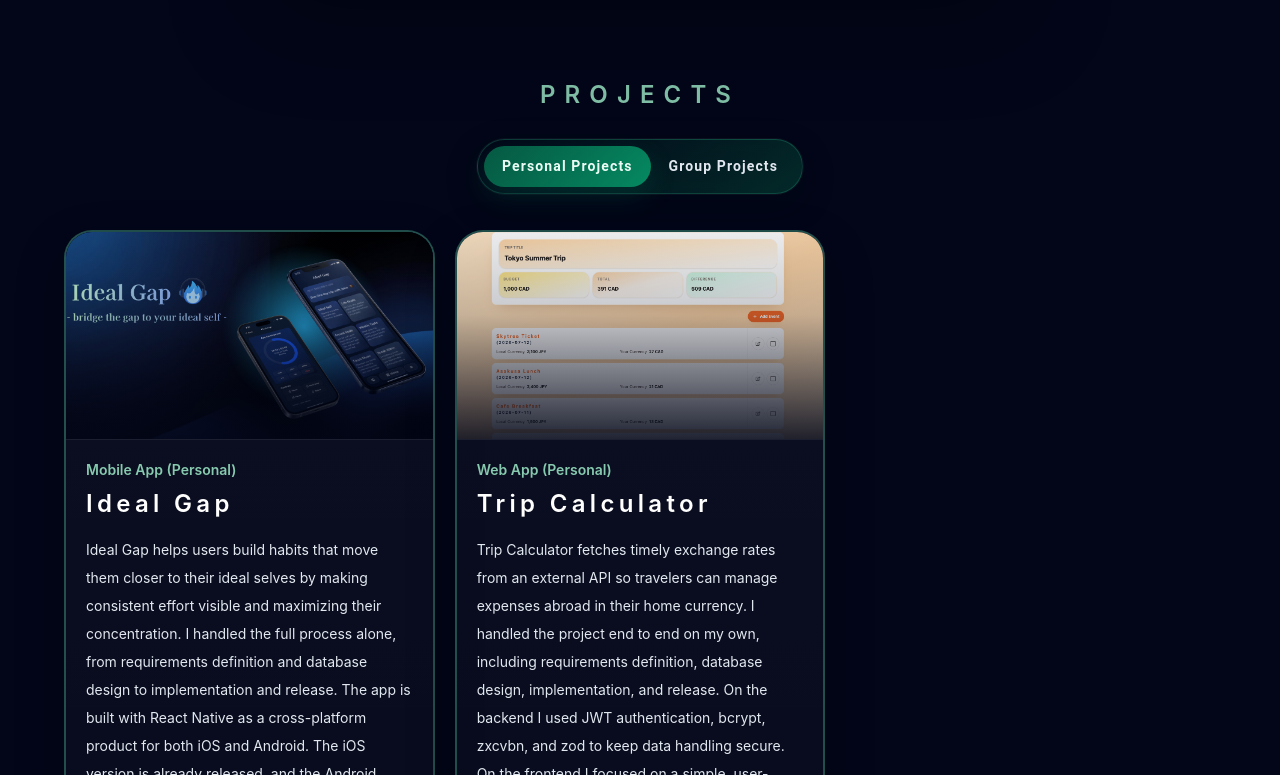
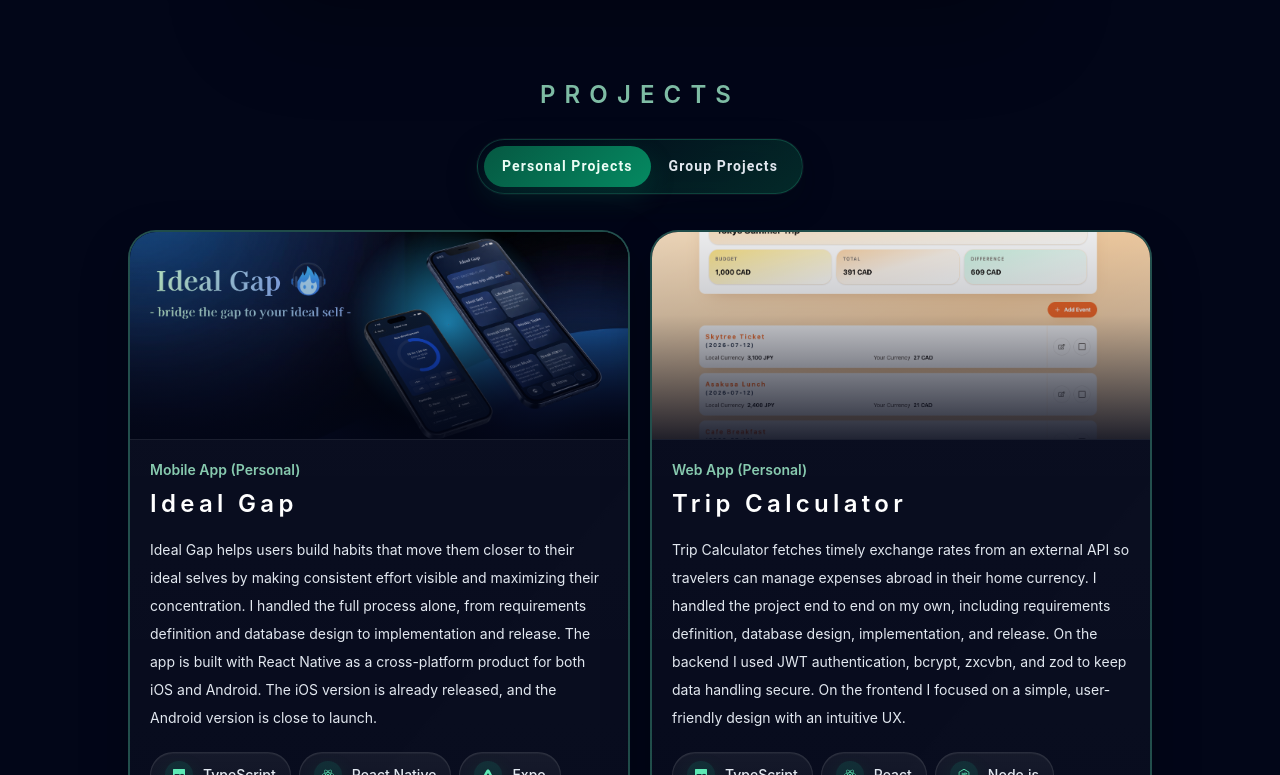
Before and after one commit to HIROKIIINOUE/Portfolio, a React app: page / in a window 1280 px wide. Shown: the part 2025-2800 px from the top of the page. Built offline with nearby package versions, Linux system fonts and the light colour scheme; the HTML template or start-up script is replaced by a standard one.

Commit message:
design : center the project grid

```diff
--- a/src/components/Projects/ProjectList.tsx
+++ b/src/components/Projects/ProjectList.tsx
@@ -18,9 +18,15 @@ const ProjectList = (props: Props) => {
       ? project.common.category === 'personal'
       : project.common.category === 'team'
   )
+  const gridClassName =
+    filteredProjects.length === 1
+      ? 'grid gap-5 max-w-2xl mx-auto'
+      : filteredProjects.length === 2
+        ? 'grid gap-5 md:grid-cols-2 max-w-5xl mx-auto'
+        : 'grid gap-5 md:grid-cols-2 xl:grid-cols-3'
 
   return (
-    <div className="grid gap-5 md:grid-cols-2 xl:grid-cols-3">
+    <div className={gridClassName}>
       {filteredProjects.map((project, index) => (
         <ProjectCard key={project.id} project={project} index={index} />
       ))}
```
